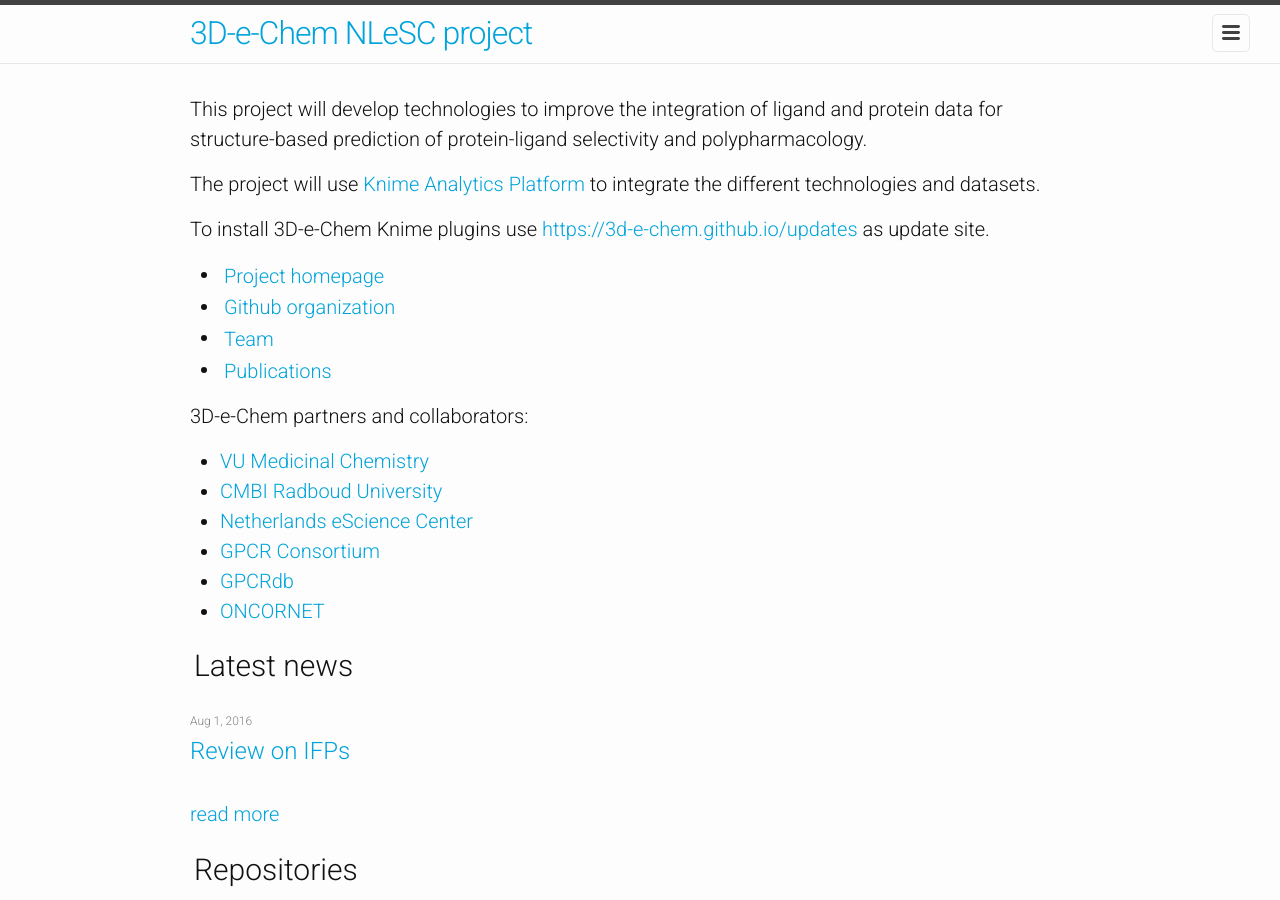
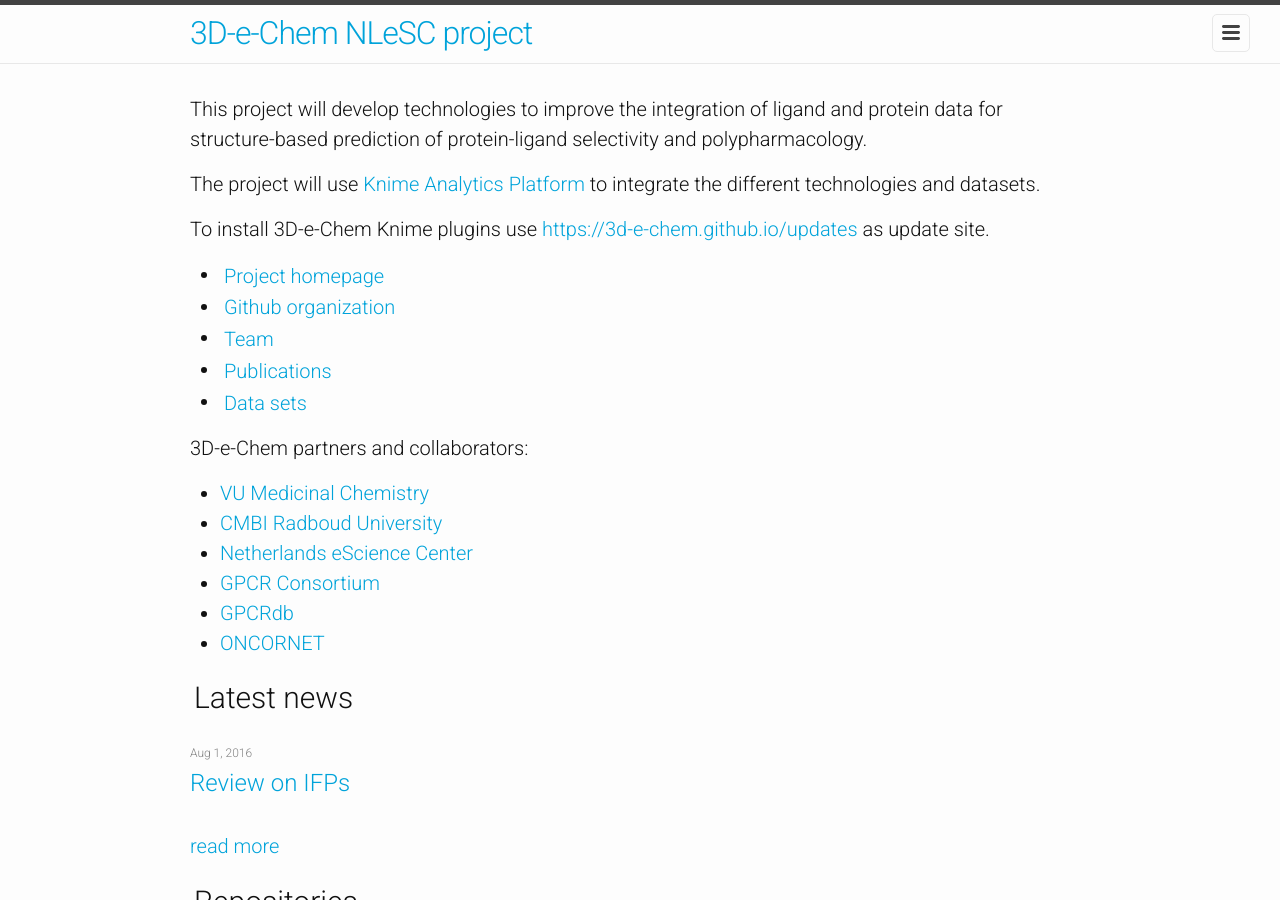
Before and after one commit to 3D-e-Chem/3D-e-Chem.github.io, a Jekyll site: the page built from index.html, in a window 1280 px wide and 900 px high. Built offline with Jekyll 4.4.1, drawn with Linux system fonts in a browser that asks for light colours; a style sheet for code colours, icons or effects is not loaded.

Commit message:
Update index.html

```diff
--- a/index.html
+++ b/index.html
@@ -16,6 +16,7 @@
     {% endif %}
     <li><a href="{{ 'team.html' | prepend: site.baseurl }}"><span class="octicon octicon-organization"></span><span class="octitext">Team</span></a></li>
     <li><a href="#publ"><span class="octicon octicon-book"></span><span class="octitext">Publications</span></a></li>
+    <li><a href="#data"><span class="octicon octicon-file-binary"></span><span class="octitext">Data sets</span></a></li>
 </ul>
 
 <p>3D-e-Chem partners and collaborators:</p>
@@ -38,6 +39,9 @@
 <a name="publ">
 {% include publications.html %}
 
+<p></p>
+<a name="data">
+
 <h2><a name="dissemination"></a><span class="mega-octicon octicon-briefcase"></span><span class="octitext">Dissemination</span></h2>
 
 <h3>Posters</h3>
```
